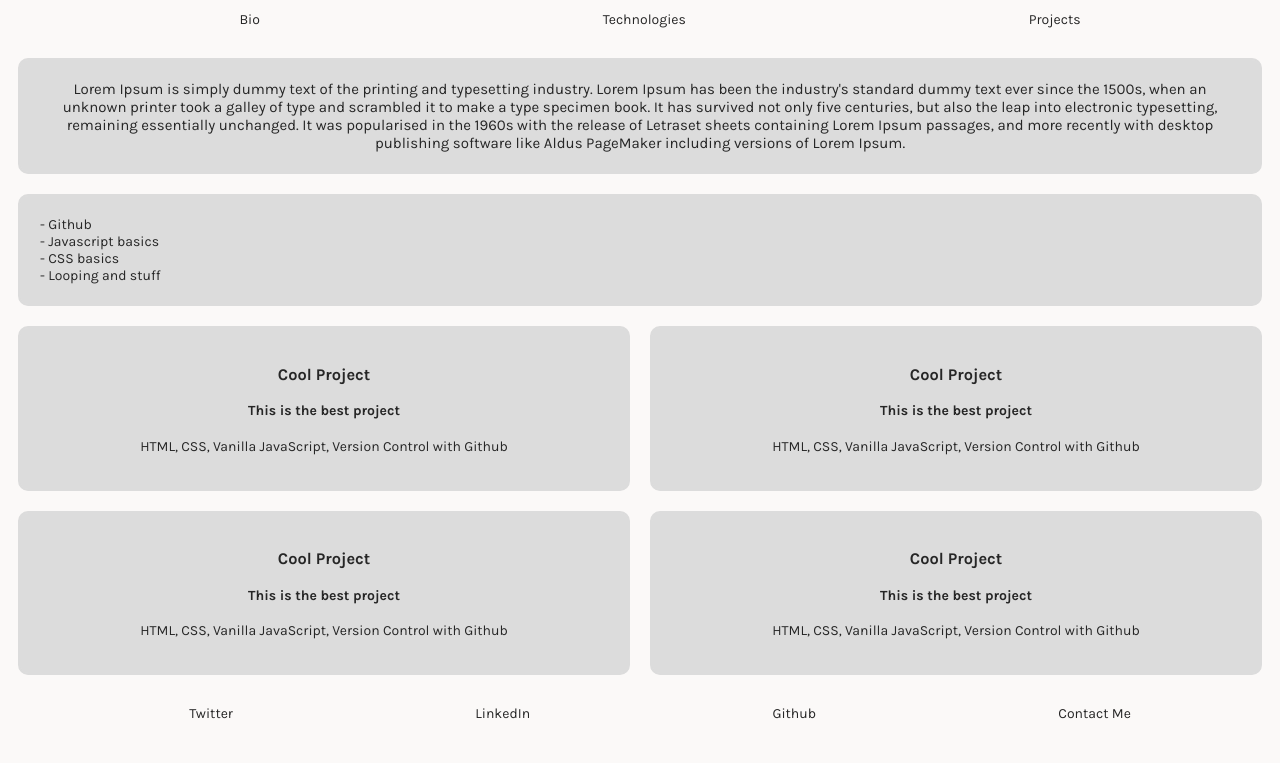
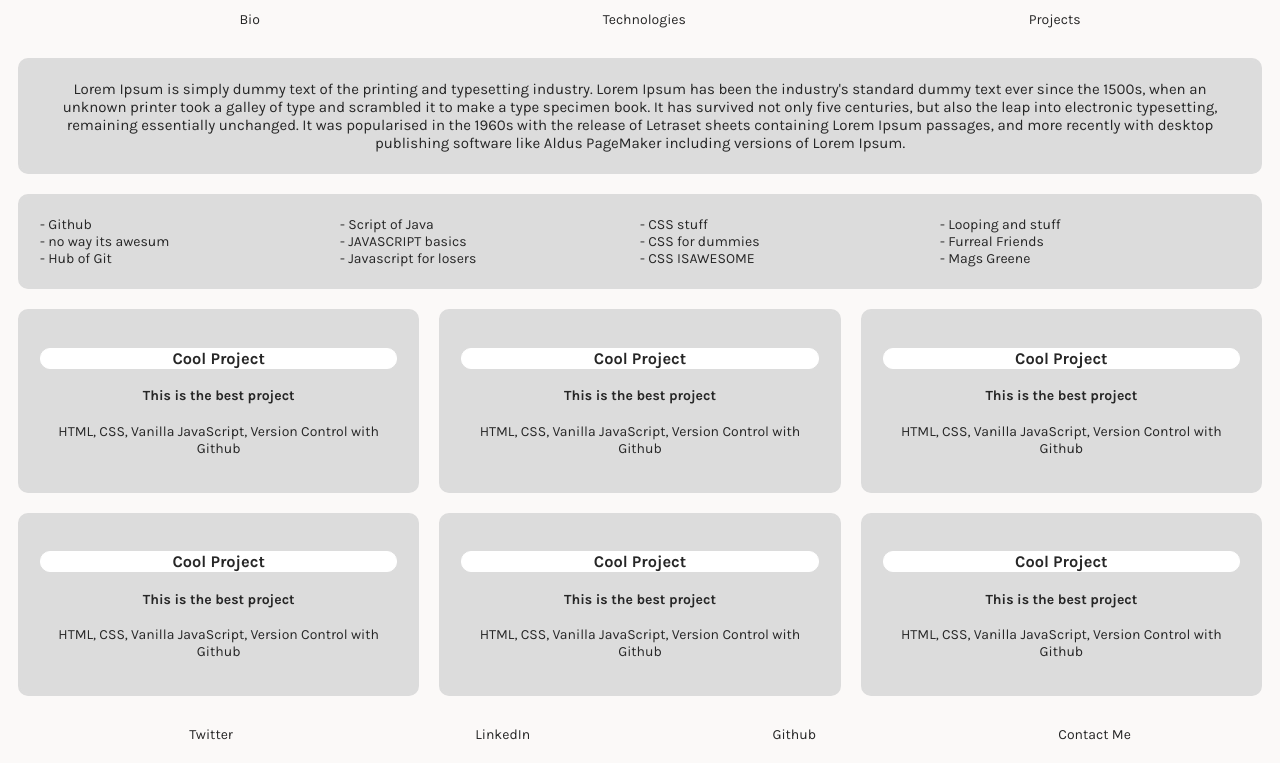
Before and after one commit to maggieisgreene/personal-bio-site, a plain HTML site: page index.html in a window 1280 px wide. Shown: the part 84-847 px from the top of the page. Before the commit the page ends 826 px from the top, so only its background shows below. Drawn offline with Linux system fonts and the light colour scheme.

Commit message:
third commit

```diff
--- a/index.html
+++ b/index.html
@@ -33,9 +33,17 @@
     <!-- TODO: Start an UL of all of the tools and technologies you've started learning so far. (You'll beef this page up later). -->
     <ul id="learnedThings">
         <li>Github</li>
-        <li>Javascript basics</li>
-        <li>CSS basics</li>
+        <li>Script of Java</li>
+        <li>CSS stuff</li>
         <li>Looping and stuff</li>
+        <li>no way its awesum</li>
+        <li>JAVASCRIPT basics</li>
+        <li>CSS for dummies</li>
+        <li>Furreal Friends</li>
+        <li>Hub of Git</li>
+        <li>Javascript for losers</li>
+        <li>CSS ISAWESOME</li>
+        <li>Mags Greene</li>
     </ul>
   </div>
   <div class="fullPage" id="projectsPage"></div>
@@ -45,7 +53,7 @@
   <footer class="page-footer">
     <!-- TODO: Fill in contact info here: Include things like email, LinkedIn, Twitter and GitHub links. -->
     <ul id="footerLinks">
-        <li><a class="footer-links">Twitter</a></li>
+        <li><a href="https://twitter.com/maggiegre3ne" class="footer-links">Twitter</a></li>
         <li><a class="footer-links">LinkedIn</a></li>
         <li><a class="footer-links">Github</a></li>
         <li><a class="footer-links">Contact Me</a></li>
--- a/main.css
+++ b/main.css
@@ -10,6 +10,10 @@ body {
     font-size: 40px;
     justify-content: center;
 }
+
+/* a:hover {
+    text-decoration: underline;
+  } */
 
 #navLinks {
     background-color: #fbf9f8;
@@ -37,6 +41,8 @@ body {
     background-color: gainsboro;
     border: 2px solid gainsboro;
     border-radius: 10px;
+    display: grid;
+    grid-template-columns: 1fr 1fr 1fr 1fr;
     font-size: 14px;
     list-style-type: none;
     margin: 10px;
@@ -58,9 +64,14 @@ body {
     text-decoration: none;
 }
 
+.footer-links {
+    text-decoration: none;
+    color: #262626;
+}
+
 #projectsPage {
     display: grid;
-    grid-template-columns: 1fr 1fr;
+    grid-template-columns: 1fr 1fr 1fr;
 }
 
 #card {
@@ -73,3 +84,9 @@ body {
     padding: 20px;
     /* width: 480px; */
 }
+
+#card h3 {
+    background-color: white;
+    border: 1px solid white;
+    border-radius: 10px;
+}
--- a/projects.js
+++ b/projects.js
@@ -1,5 +1,23 @@
 const projects = [
     {
+        title: "Cool Project",
+        screenshot: "http://gotoflashgames.com/files/file/033.jpg",
+        description: "This is the best project", // A good project description includes 'the what', 'the why', and 'the how'.
+        technologiesUsed: "HTML, CSS, Vanilla JavaScript, Version Control with Github",
+        available: true,
+        url: "https://github.com/nss-evening-cohort-8/js-part-deux", // Towards the latter part of the class, you will learn how to host your projects and people will be able to view them live. Cool, right? Welp, until then, just use your GitHub link in this spot as well.
+        githubUrl: "https://github.com/nss-evening-cohort-8/js-part-deux"
+      },
+      {
+        title: "Cool Project",
+        screenshot: "http://gotoflashgames.com/files/file/033.jpg",
+        description: "This is the best project", // A good project description includes 'the what', 'the why', and 'the how'.
+        technologiesUsed: "HTML, CSS, Vanilla JavaScript, Version Control with Github",
+        available: true,
+        url: "https://github.com/nss-evening-cohort-8/js-part-deux", // Towards the latter part of the class, you will learn how to host your projects and people will be able to view them live. Cool, right? Welp, until then, just use your GitHub link in this spot as well.
+        githubUrl: "https://github.com/nss-evening-cohort-8/js-part-deux"
+      },
+      {
         title: "Cool Project",
         screenshot: "http://gotoflashgames.com/files/file/033.jpg",
         description: "This is the best project", // A good project description includes 'the what', 'the why', and 'the how'.
```
